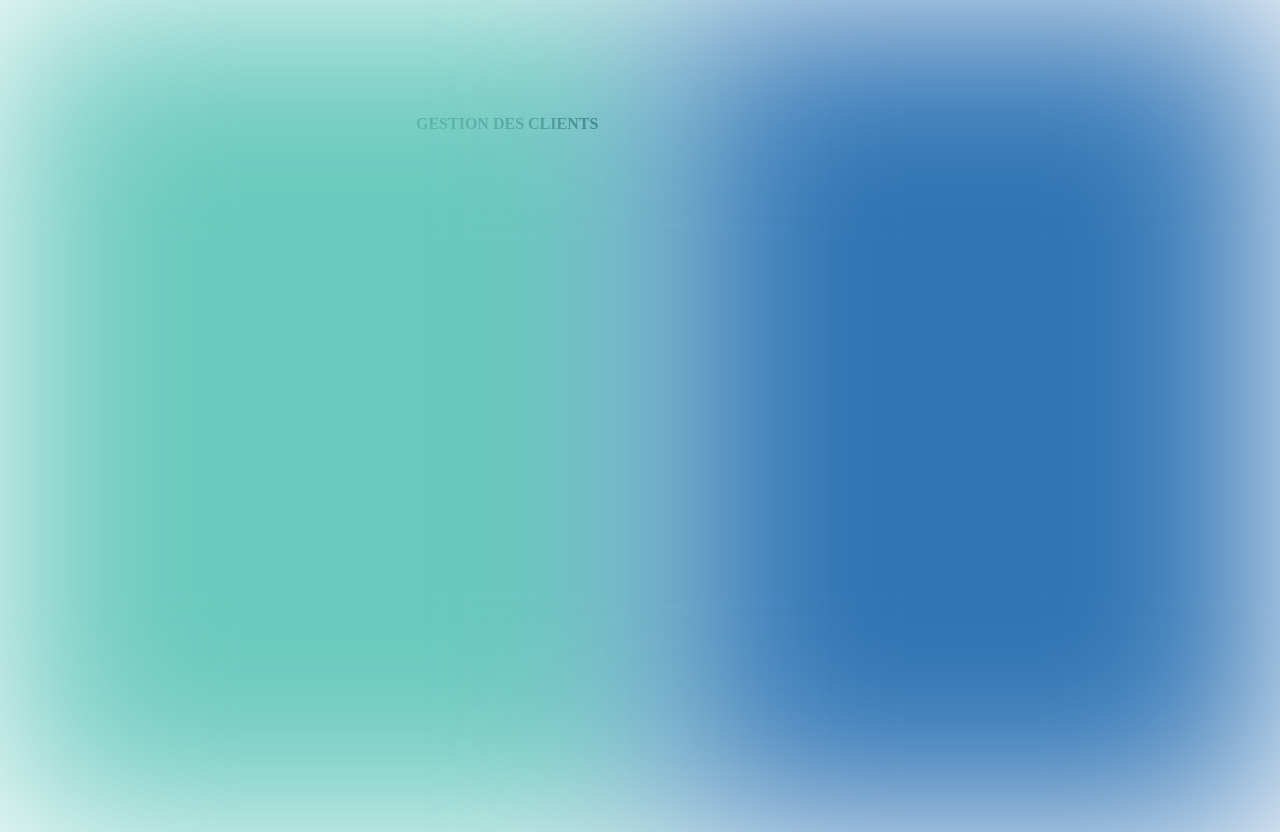
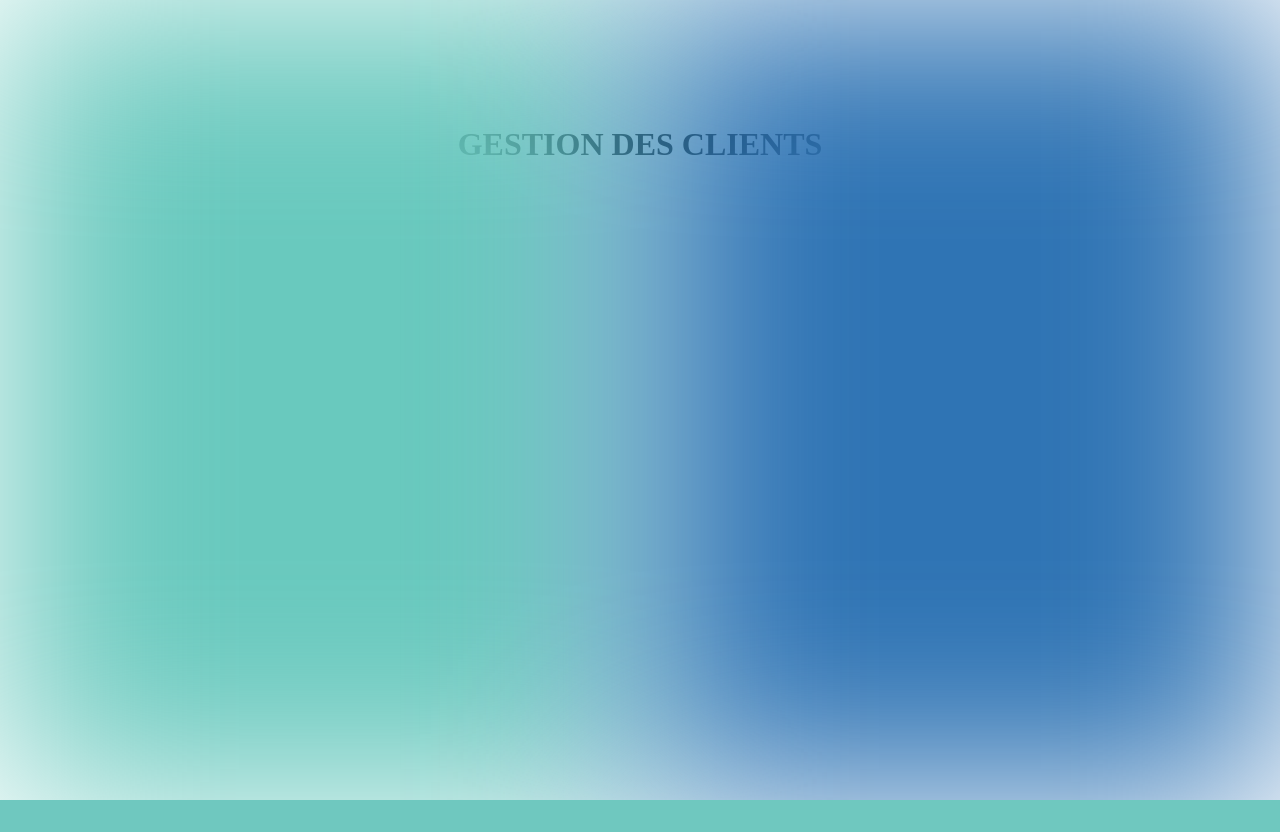
Before and after one commit to MariaFariss/Conciergerie, a PHP site: page /index.php?action=gestion_clients in a window 1280 px wide. After the commit the page ends 800 px from the top, so only its background shows below. Run offline with PHP 8.4, Linux system fonts and the light colour scheme; data that the repository does not hold is empty; some libraries are stand-ins or nearby versions.

Commit message:
FrontGestionClient

```diff
--- a/styles/gestions.css
+++ b/styles/gestions.css
@@ -1,34 +1,20 @@
-.rectangle-5 {
-    background-color: #2f74b4;
-    filter:blur(100px);
-    height: 832px;
-    left: 665px;
-    position: absolute;
-    top: 0;
-    width: 615px;
 
-}
 
-.rectangle-4{
-    background-color: #69c9be;
-    filter: blur(100px);
-    height: 832px;
-    left: 0;
-    position: absolute;
-    top: 0;
-    width: 674px;
+    .title{
+        text-align: center;
+        padding-top: 105px;
+    }
 
-}
+    .groupe-1{
+        position: absolute;
+        left: 1087px;
+        top: 105px;
 
-.gestions-des-clients{
-    color: var(--black);
-    font-family: var(--font-family);
-    font-size: var(--font-family-xxl);
-    font-weight: 700;
-    left: 416px;
-    letter-spacing: 0;
-    line-height: normal;
-    position: absolute;
-    text-align: center;
-    top: 104px;
-}
+    }
+
+    .groupe-2{
+        position: absolute;
+        right: 1087px;
+        top: 105px;
+
+    }
--- a/styles/style.css
+++ b/styles/style.css
@@ -29,29 +29,27 @@
     text-align: center;
     top: 571px;
 } */
-
 .rectangle-5 {
     background-color: #2f74b4;
     filter:blur(100px);
-    height: 832px;
-    left: 665px;
+    height: 100vh;
+    left: 50vw;
     position: absolute;
     top: 0;
-    width: 615px;
+    width: 50vw;
 
 }
 
 .rectangle-4{
     background-color: #69c9be;
     filter: blur(100px);
-    height: 832px;
+    height: 100vh;
     left: 0;
     position: absolute;
     top: 0;
-    width: 674px;
+    width: 50vw;
 
 }
-
 .rectangle-1{
     height: 325px;
     left: 239px;
--- a/templates/gestion_clients.php
+++ b/templates/gestion_clients.php
@@ -1,13 +1,17 @@
 <?php $title = "Gestion des clients"; ?>
 
 <?php ob_start(); ?>
-<h1 class="gestions-des-clients">GESTION DES CLIENTS</h1>
+<h1 class="title">GESTION DES CLIENTS</h1>
     <div class="gestion_clients">
       <div class="overlap">
         <div class= "rectangle-4"></div>
         <div class= "rectangle-5"></div>
       </div>
-        <?= $clients[0]->nom ?>
+      <div >
+        <iconify-icon icon="ic:round-person-add" width="40" class="groupe-1"></iconify-icon>
+        <iconify-icon icon="material-symbols:home"  width="40" class="groupe-2"></iconify-icon>
+      </div>
+        <!-- <?= $clients[0]->nom ?> -->
     </div>
 <?php
 
--- a/templates/layout.php
+++ b/templates/layout.php
@@ -3,6 +3,8 @@
     <head>
         <meta charset="utf-8" />
         <title><?= $title ?></title>
+        <script src="https://code.iconify.design/iconify-icon/1.0.2/iconify-icon.min.js"></script>
+        <link href="https://fonts.googleapis.com/icon?family=Material+Icons" rel="stylesheet">
         <link href="styles/style.css" rel="stylesheet" />
         <link href="styles/gestions.css" rel="stylesheet" />
     </head>
```
Also changed, not shown: templates/gestion_commandes.php (added).
